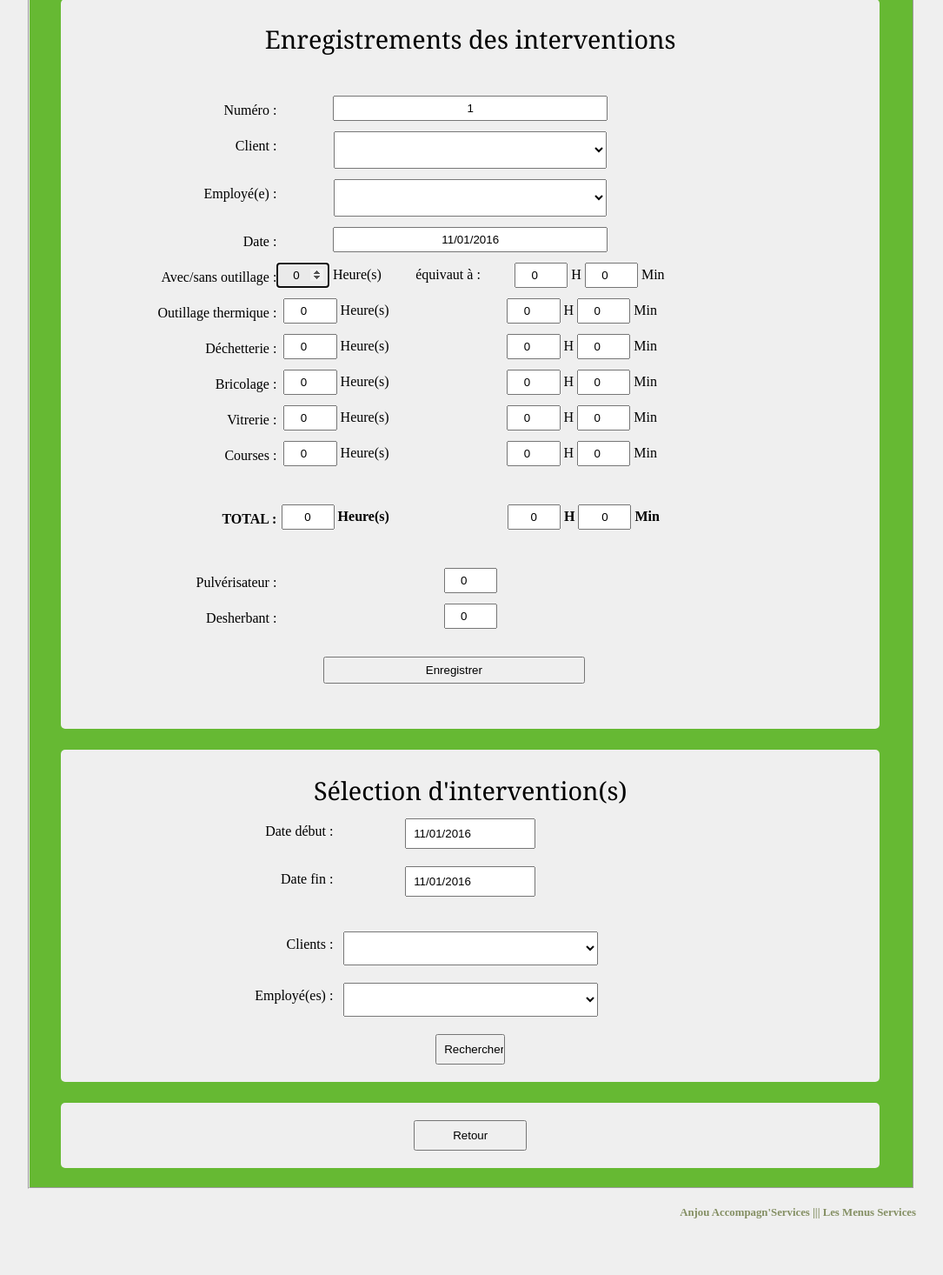
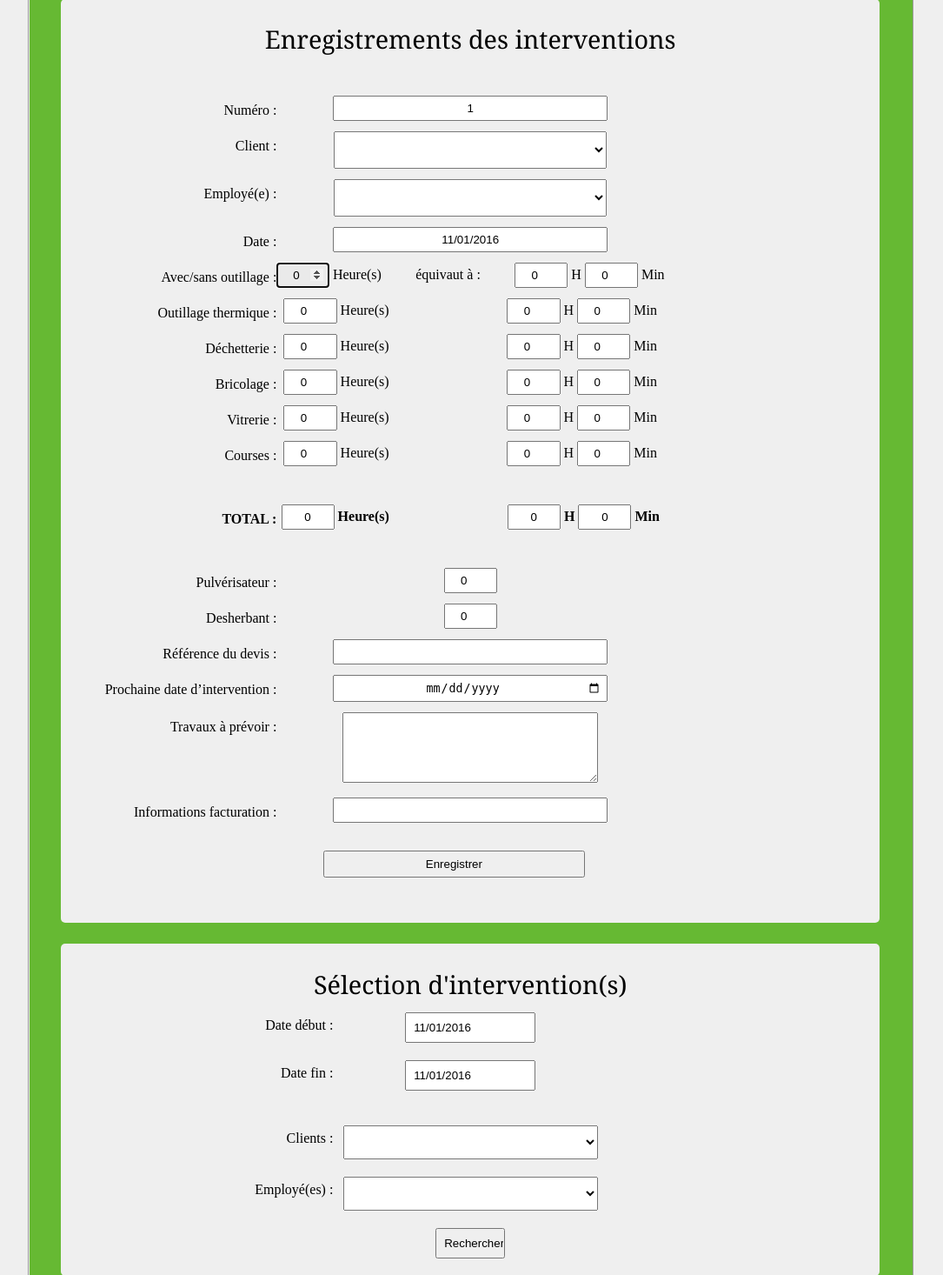
Before and after one commit to Yadep/les_menus_services, a PHP site: page /Interventions.php in a window 1280 px wide. Shown: the part 329-1795 px from the top of the page at 87% size, without its empty margins (98-1183 px from the left). Before the commit the page ends 1730 px from the top, so only its background shows below. Run offline with PHP 8.4, Linux system fonts and the light colour scheme; the visitor is signed in with stand-in values (Sample User, id 1); tables that the repository leaves empty or names only in its code hold one stand-in row (values such as "Sample post"); lists and menus that the app fills with data are empty.

Commit message:
Ajout des nouvelles zones + ajout en BDD ( Référence du devis, prochaine date d'intervention, Travaux a prévoir, Information facture)

```diff
--- a/CLASS/page_employes.class.php
+++ b/CLASS/page_employes.class.php
@@ -139,10 +139,10 @@ class page_employes extends page_base {
 
      	if ($CCA=='0')
      	{
-		$a="<ul id='navigation' class='nav-main'><h2>Empoyés en activité  : </h2>";
+		$a="<ul id='navigation' class='nav-main'><h2>Employés en activité  : </h2>";
      	}
      	else {
-     		$a="<ul id='navigation' class='nav-main'><h2>Anciens salarié : </h2>";
+     		$a="<ul id='navigation' class='nav-main'><h2>Anciens salariés : </h2>";
      	}
 
 		$result = $this->les_employes();
--- a/CLASS/page_interventions.class.php
+++ b/CLASS/page_interventions.class.php
@@ -44,11 +44,15 @@ class page_interventions extends page_base {
 		$PULVERISATEUR = $this->connexion -> quote($_POST['PULVERISATEUR']) ;
 		$TOTAL = $this->connexion -> quote($_POST['TOTAL']) ;
 
-
-
-
-		$requete="insert into interventions (CLIENTSAGE,NUMEMPLSAGE,DATE,T1,T2,DESH,DECH,BRIC,VITR,COURSES,PULVERISATEUR,TOTAL,facture)
-				 VALUES(".$Client.",".$Employe.",'".$Date."',".$T1.",".$T2.",".$DESH.",".$DECH.",".$BRIC.",".$VITR.",".$COURSES.",".$PULVERISATEUR.",".$TOTAL.",".$facture.")";
+		$REFDEV = $this->connexion -> quote($_POST['RefDev']) ;
+		$TRAVPREV = $this->connexion -> quote($_POST['TravPrev']) ;
+		$PROINTERV = $this->connexion -> quote($_POST['ProInterv']) ;
+		$INFOFACTU = $this->connexion -> quote($_POST['InfoFactu']) ;
+
+
+
+		$requete="insert into interventions (CLIENTSAGE,NUMEMPLSAGE,DATE,T1,T2,DESH,DECH,BRIC,VITR,COURSES,PULVERISATEUR,TOTAL,facture,RefDevis,DateProInterv,TravauxPrev,InfoFacture)
+				 VALUES(".$Client.",".$Employe.",'".$Date."',".$T1.",".$T2.",".$DESH.",".$DECH.",".$BRIC.",".$VITR.",".$COURSES.",".$PULVERISATEUR.",".$TOTAL.",".$facture.",".$REFDEV.",".$TRAVPREV.",".$PROINTERV.",".$INFOFACTU.")";
 		$nblignes=$this->connexion -> exec($requete);
 
 		$dataIR = "alert('Insertion réussie')";
@@ -1033,6 +1037,10 @@ public function Afficher_EM_Interventions()  {
 	if (isset ($_POST['CodeE'])){$CodeE = $_POST['CodeE'];} Else {$CodeE = '';}
 	if (isset ($_POST['CodeEI'])){$CodeEI = $_POST['CodeEI'];} Else {$CodeEI = '';}
 
+	if (isset ($_POST['RefDev'])){$REFDEV = $_POST["RefDev"];} Else {$REFDEV= "";}
+	if (isset ($_POST['TravPrev'])){$TRAVPREV = $_POST["TravPrev"];} Else {$TRAVPREV= "";}
+	if (isset ($_POST['ProInterv'])){$PROINTERV = $_POST["ProInterv"];} Else {$PROINTERV= "";}
+	if (isset ($_POST['InfoFactu'])){$INFOFACTU = $_POST["InfoFactu"];} Else {$INFOFACTU= "";}
 
 
 	if (isset ($_POST['Date'])){
@@ -1238,6 +1246,24 @@ public function Afficher_EM_Interventions()  {
 
 									</li>
 									<li>
+									<label>Référence du devis :</label>
+									<input type='texte' name=\"RefDev\" value='$REFDEV'/>
+									</li>
+									<li>
+									<label>Prochaine date d’intervention :</label>
+									<input type='date' name=\"ProInterv\" value='$PROINTERV'/>
+									</li>
+									<li>
+									<label>Travaux à prévoir :</label>
+									<TEXTAREA name=\"TravPrev\" value='$TRAVPREV' rows='5' cols='34'>
+									</TEXTAREA>
+									</li>
+									<li>
+									<label>Informations facturation :</label>
+									<input type='texte' name=\"InfoFactu\" value='$INFOFACTU' />
+									</li>
+
+									<li>
 
 									"
 
--- a/Clients.php
+++ b/Clients.php
@@ -6,12 +6,12 @@
 			<ul id="navigation" class="nav-main">
 				<li>
 					<a href="ModifierClients.php">
-					Liste des Clients</a>
+					Accès aux fiches Clients</a>
 				</li>
 			<br>
 				<li>
 					<a href="ListeClient.php">
-					Accès aux fiches Clients </a>
+					Liste des Clients</a>
 				</li>
 			<br>
 				<li>
```
